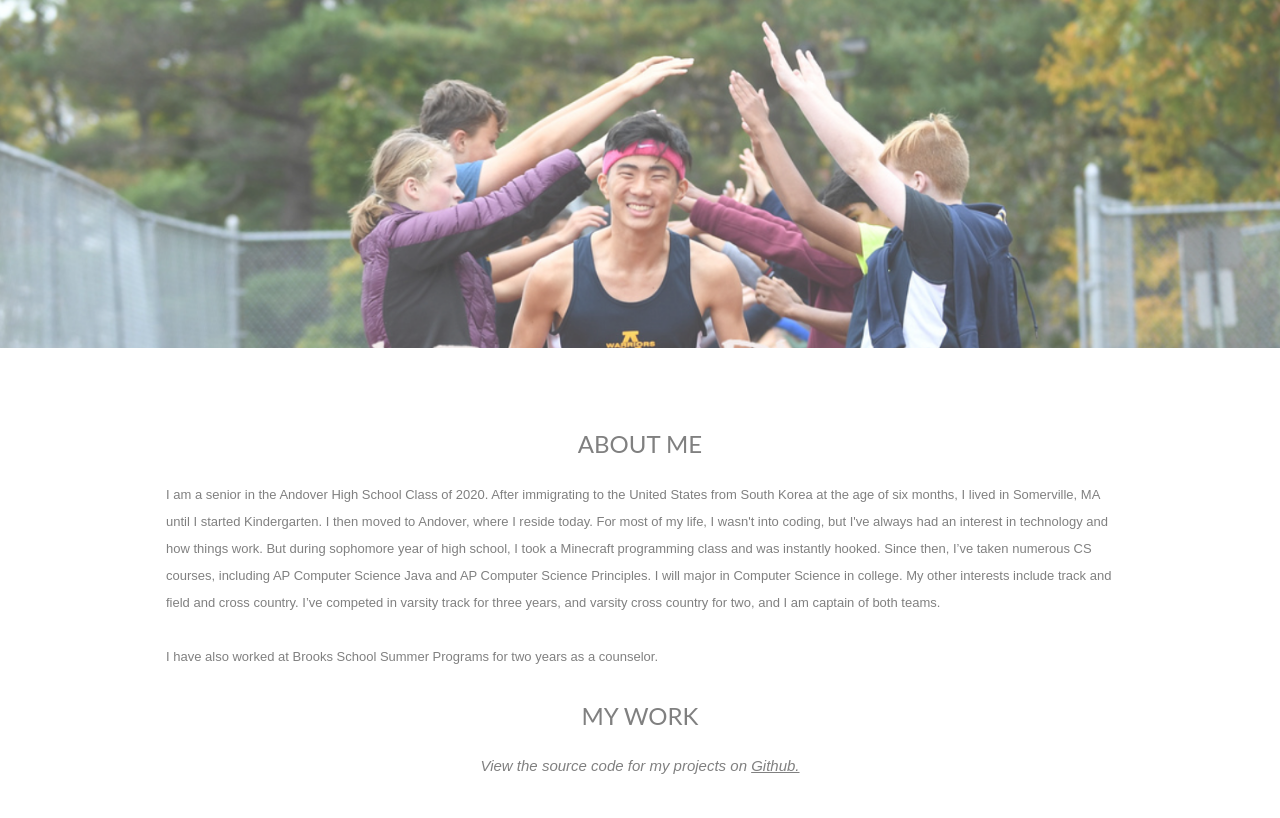
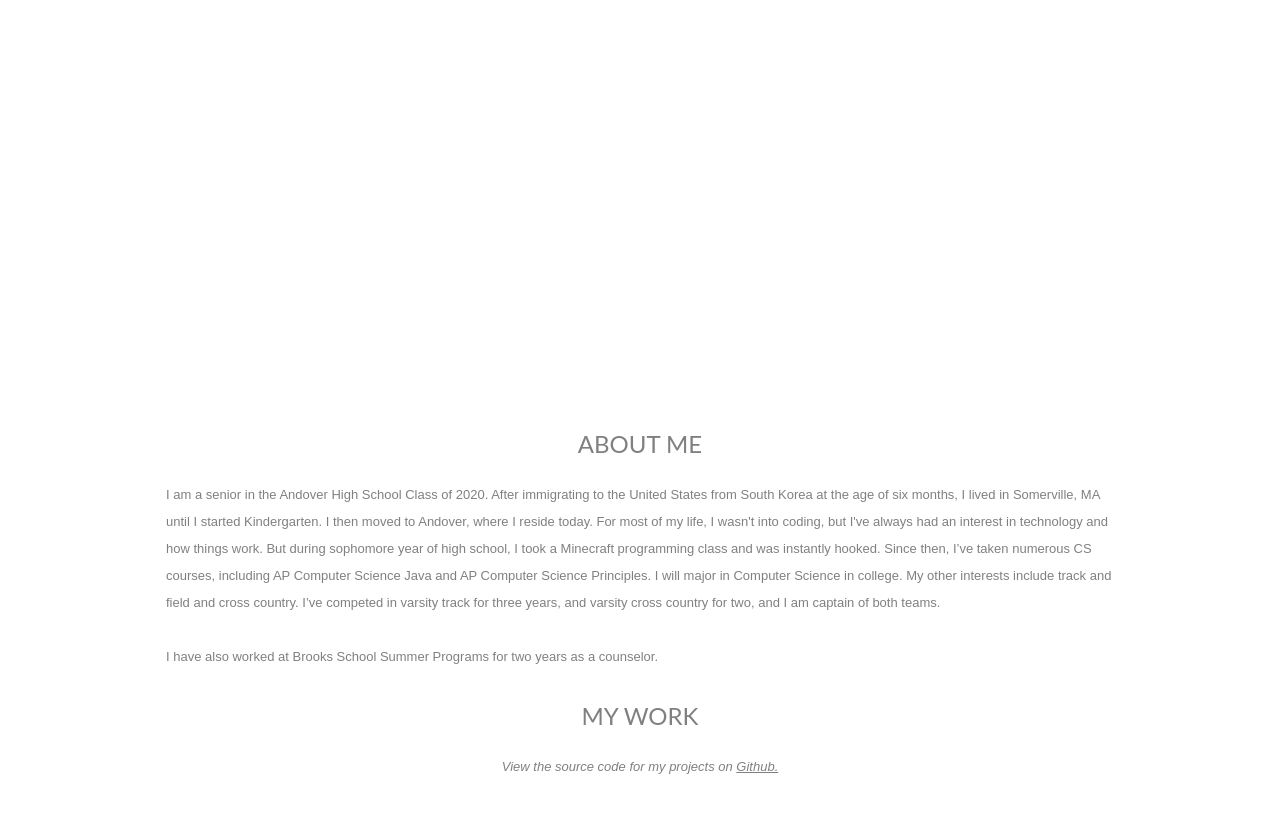
Before and after one commit to Shahbazian-Will/WillShahbazian.netlify.com, a plain HTML site: page index.html in a window 1280 px wide. Shown: the part 831-1649 px from the top of the page. Drawn offline with Linux system fonts and the light colour scheme; a web font is replaced by a local one.

Commit message:
Update index.html

```diff
--- a/index.html
+++ b/index.html
@@ -21,19 +21,6 @@
 
         a:hover {
           color: hotpink;
-        }
-
-         /* Create a Parallax Effect */
-        .bgimg-1, .bgimg-2, .bgimg-3 {
-            background-attachment: fixed;
-            background-position: center;
-            background-repeat: no-repeat;
-            background-size: cover;
-        }
-
-        .bgimg-3 {
-            background-image: url("/img/SeniorNight.PNG");
-            min-height: 400px;
         }
 
         .w3-wide {letter-spacing: 10px;}
@@ -128,7 +115,7 @@
             <!-- Container (Portfolio Section) -->
             <div class="w3-content w3-container" id="portfolio">
                 <h3 class="w3-center">MY WORK</h3>
-                <p class="w3-center"><em>View the source code for my projects on <a href="https://github.com/Shahbazian-Will" title="Github">Github.</a></em></p><br>
+                <p class="w3-center"><font size="2"><em>View the source code for my projects on <a href="https://github.com/Shahbazian-Will" title="Github">Github.</a></em></font></p><br>
                 <div class="row">
                     <div class="column">
                         <img src="/img/YahtzeeGame.jfif" alt="Yahtzee" style="width:100%">
```
